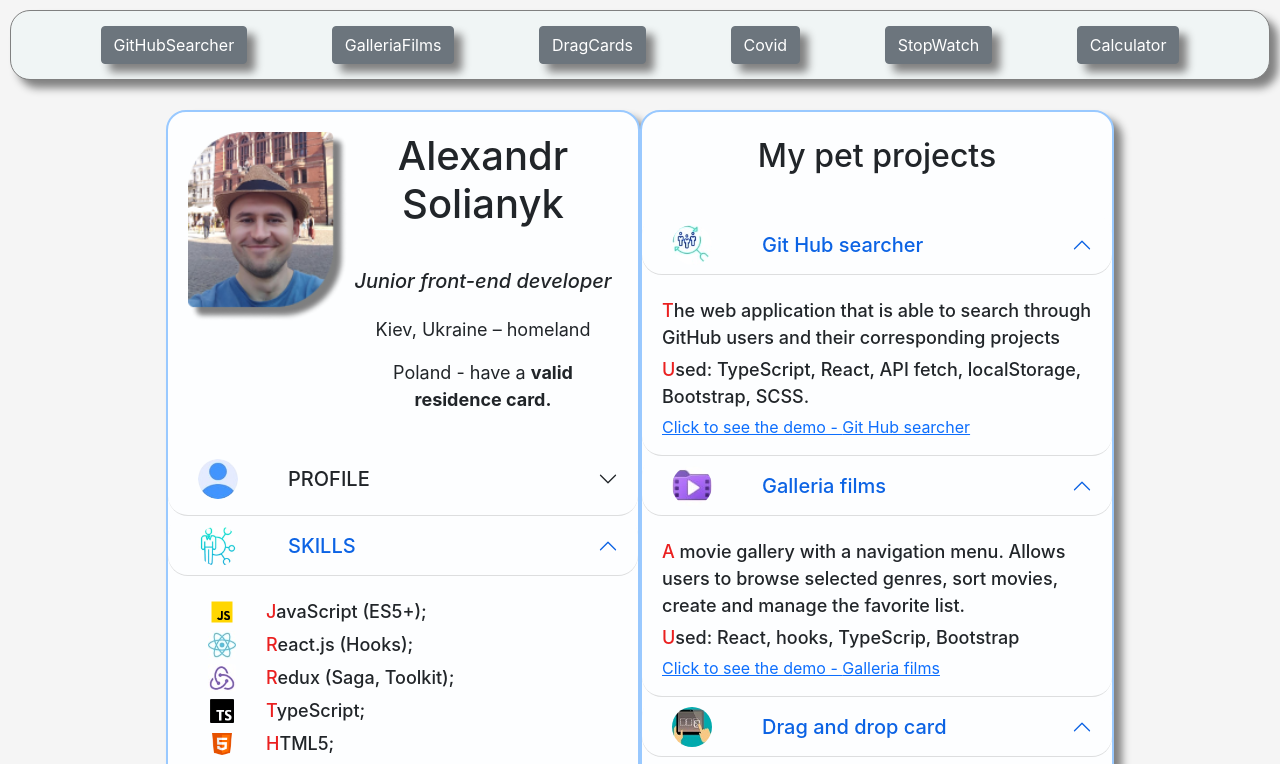
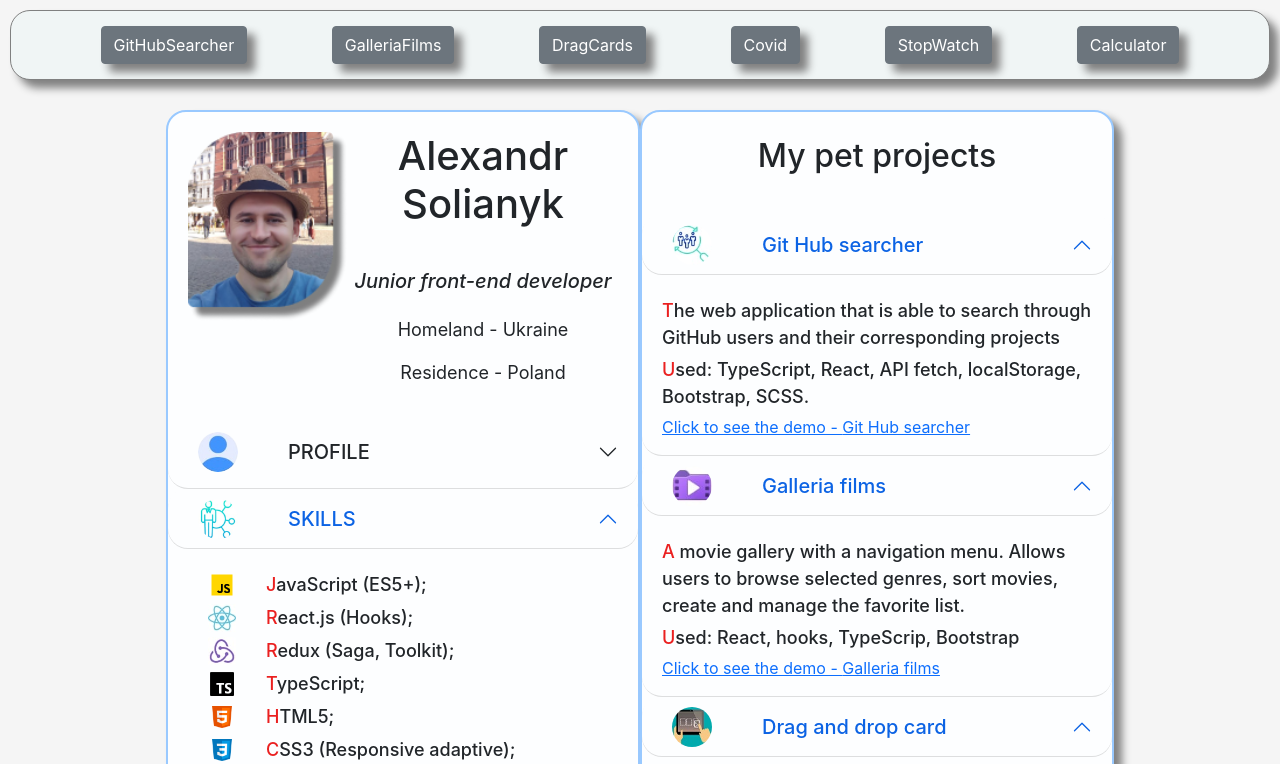
Before and after one commit to mikromajor/portfolio, a React (Create React App) app: page / in a window 1280 px wide. Shown: the top 764 px of the page. Built offline with nearby package versions, Linux system fonts and the light colour scheme.

Commit message:
destruct AboutMe

```diff
--- a/src/components/Profile/components/AboutMe/AboutMe.scss
+++ b/src/components/Profile/components/AboutMe/AboutMe.scss
@@ -1,14 +1,14 @@
 @import "../../variablesProfile";
 
-.about_me {
+.aboutMe {
   @extend %content_column;
-  .about_me__header {
+  .aboutMe__header {
     @extend %flex-wrap;
     max-width: 100%;
     justify-content: space-between;
     align-items: flex-start;
     margin: 20px;
-    .about_me__avatar {
+    .aboutMe__avatar {
       width: 160px;
       margin-left: auto;
       margin-right: auto;
@@ -22,21 +22,21 @@
     .avatar__click {
       width: 260px;
     }
-    .about_me__wrap {
+    .aboutMe__wrap {
       display: block;
       margin: 0 auto;
 
-      .about_me__title {
+      .aboutMe__title {
         display: flex;
         flex-direction: column;
         max-width: 270px;
         justify-content: center;
         align-items: center;
         text-align: center;
-        .about_me__name {
+        .aboutMe__name {
           text-align: center;
         }
-        .about_me__profession {
+        .aboutMe__profession {
           font-size: 20px;
           font-weight: 500;
           margin: 30px 0 20px 0;
--- a/src/components/Profile/components/AboutMe/AboutMe.tsx
+++ b/src/components/Profile/components/AboutMe/AboutMe.tsx
@@ -1,47 +1,18 @@
-import { useState } from "react";
 import { Accordion } from "react-bootstrap";
 import { ABOUT_ME } from "../../content";
 import { KeysAboutMeType } from "../../types";
-import { AccordionItem } from "../../ui";
+import { AccordionItem, Header } from "../../ui";
 
 import "./AboutMe.scss";
 
 const AboutMe = () => {
-  const [changeAvatar, useChangeAvatar] = useState(false);
-
-  const useHandleChangeAvatar = (): void => {
-    useChangeAvatar((prevState) => !prevState);
-  };
   const keys = Object.keys(
     ABOUT_ME
   ) as unknown as KeysAboutMeType[];
 
   return (
-    <div className='about_me'>
-      <header className='about_me__header'>
-        <img
-          src={require("../../img/avatar.png")}
-          alt='avatar'
-          className={`about_me__avatar ${
-            changeAvatar ? "avatar__click" : ""
-          }`}
-          onClick={useHandleChangeAvatar}
-        />
-        <div className='about_me__wrap'>
-          <div className='about_me__title'>
-            <h1 className='about_me__name'>
-              Alexandr Solianyk
-            </h1>
-            <em className='about_me__profession'>
-              Junior front-end developer
-            </em>
-            <p>Kiev, Ukraine – homeland</p>
-            <p>
-              Poland - have a <b>valid residence card.</b>
-            </p>
-          </div>
-        </div>
-      </header>
+    <div className='aboutMe'>
+      <Header />
       <Accordion
         defaultActiveKey={["1"]}
         alwaysOpen
--- /dev/null
+++ b/src/components/Profile/ui/Header/Header.tsx
@@ -0,0 +1,32 @@
+import { useState } from "react";
+
+export const Header = () => {
+  const [changeAvatar, setChangeAvatar] = useState(false);
+
+  return (
+    <header className='aboutMe__header'>
+      <img
+        src={require("../../img/avatar.png")}
+        alt='avatar'
+        className={`aboutMe__avatar ${
+          changeAvatar ? "avatar__click" : ""
+        }`}
+        onClick={() => {
+          setChangeAvatar((prevState) => !prevState);
+        }}
+      />
+      <div className='aboutMe__wrap'>
+        <div className='aboutMe__title'>
+          <h1 className='aboutMe__name'>
+            Alexandr Solianyk
+          </h1>
+          <em className='aboutMe__profession'>
+            Junior front-end developer
+          </em>
+          <p>Homeland - Ukraine</p>
+          <p> Residence - Poland</p>
+        </div>
+      </div>
+    </header>
+  );
+};
--- a/src/components/Profile/ui/index.ts
+++ b/src/components/Profile/ui/index.ts
@@ -1,2 +1,3 @@
 export { ListItem } from "./ListItem";
 export { AccordionItem } from "./AccordionItem";
+export { Header } from "./Header/Header";
```
